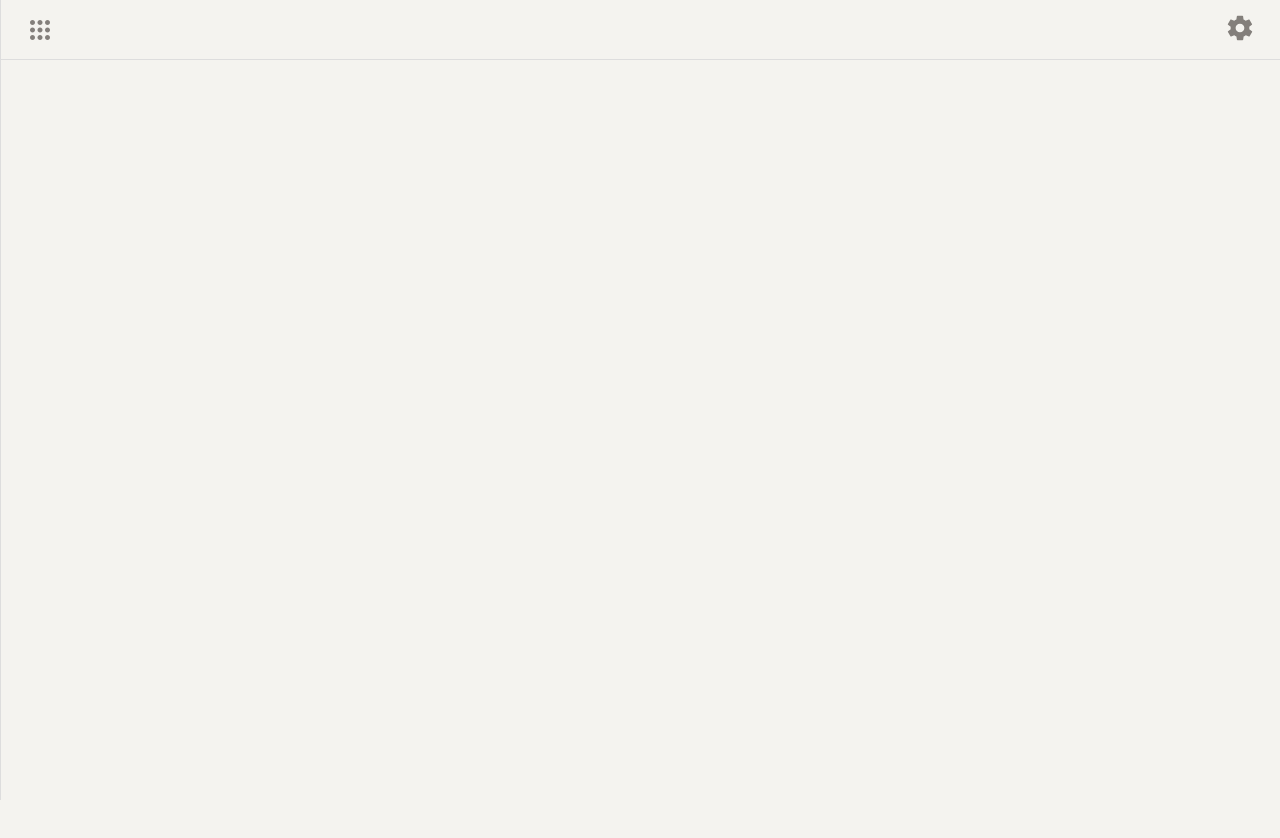
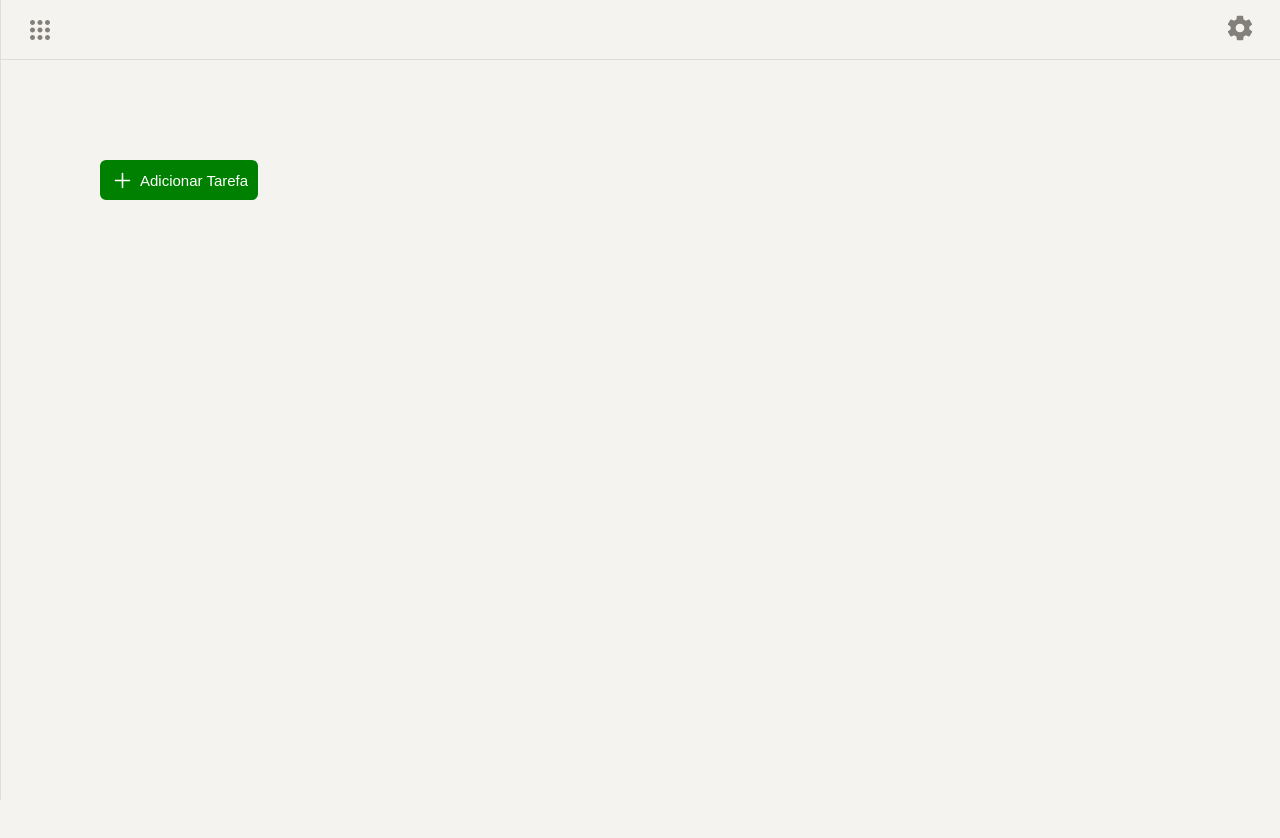
Before and after one commit to phbodias/my-whiteboard---front, a React (Create React App) app: page / in a window 1280 px wide. Shown: the top 838 px of the page. Before the commit the page ends 800 px from the top, so only its background shows below. Built offline with nearby package versions, Linux system fonts and the light colour scheme.

Commit message:
Botão para adicionar alguma atividade

```diff
--- /dev/null
+++ b/src/components/AddAction/index.tsx
@@ -0,0 +1,17 @@
+import Button from "./style";
+import { IoAddOutline } from "react-icons/io5";
+
+interface Props {
+  action: string;
+}
+
+const AddAction = ({ action }: Props) => {
+  return (
+    <Button>
+      <IoAddOutline />
+      {action}
+    </Button>
+  );
+};
+
+export default AddAction;
--- /dev/null
+++ b/src/components/AddAction/style.ts
@@ -0,0 +1,28 @@
+import styled from "styled-components";
+
+const Button = styled.button`
+  width: fit-content;
+  height: 40px;
+  padding: 10px;
+  box-sizing: border-box;
+  font-size: 15px;
+  display: flex;
+  align-items: center;
+  justify-content: center;
+  background-color: green;
+  border: none;
+  border-radius: 6px;
+  cursor: pointer;
+  color: #ffffff;
+
+  svg {
+    font-size: 25px;
+    margin-right: 5px;
+  }
+
+  :hover {
+    font-size: 17px;
+  }
+`;
+
+export default Button;
--- a/src/pages/Home/index.tsx
+++ b/src/pages/Home/index.tsx
@@ -1,5 +1,12 @@
+import AddAction from "../../components/AddAction";
+import Content from "./style";
+
 const HomePage = () => {
-  return <></>;
+  return (
+    <Content>
+      <AddAction action={"Adicionar Tarefa"} />
+    </Content>
+  );
 };
 
 export default HomePage;
--- /dev/null
+++ b/src/pages/Home/style.ts
@@ -0,0 +1,9 @@
+import styled from "styled-components";
+
+const Content = styled.div`
+  height: 100vh;
+  box-sizing: border-box;
+  padding: 100px;
+`;
+
+export default Content;
```
